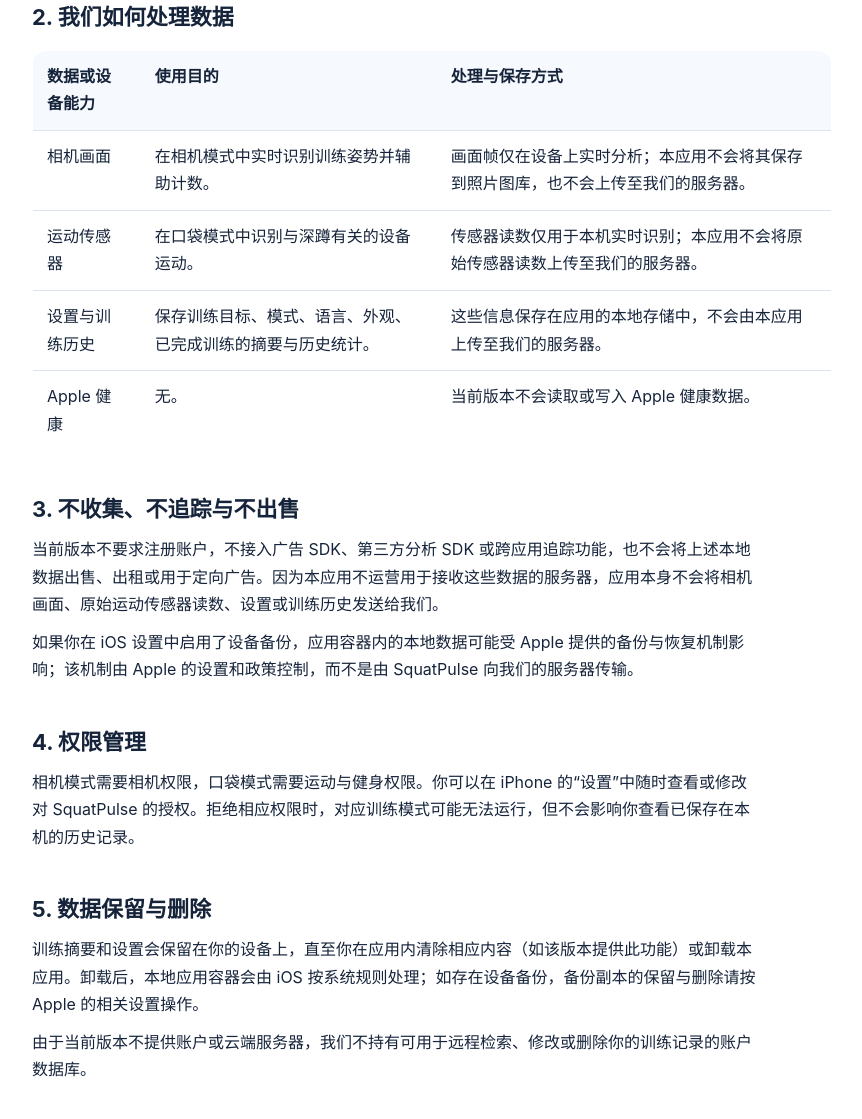
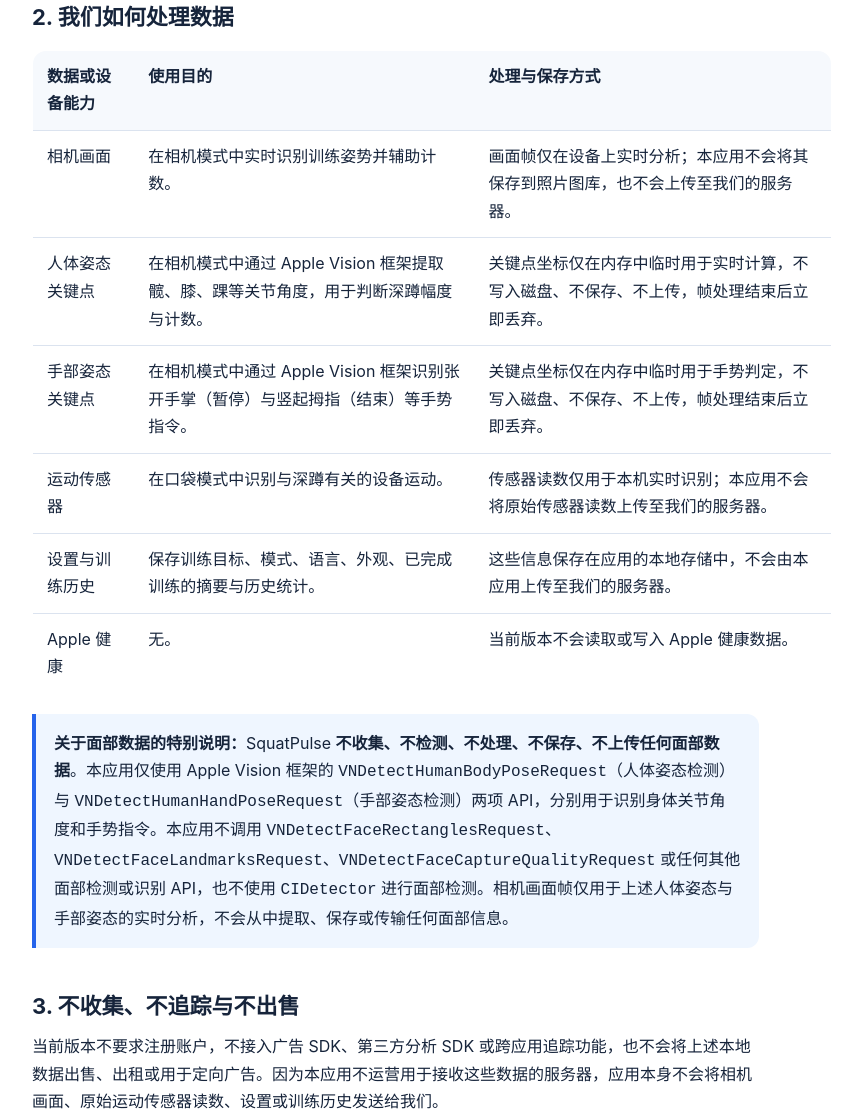
Before and after one commit to mg1988/SquatPulse-pages, a plain HTML site: page privacy.html in a window 1280 px wide. Shown: the part 493-1612 px from the top of the page, without its empty margins (208-1070 px from the left). Drawn offline with Linux system fonts and the light colour scheme.

Commit message:
docs: add face data clarification to privacy policy
Add explicit statement that SquatPulse does not collect, detect,
process, store, or upload any face data. Document that only
VNDetectHumanBodyPoseRequest and VNDetectHumanHandPoseRequest
are used, and no face detection APIs are called.

Required for App Store Review Guideline 2.1 compliance.

🤖 Generated with CodeArts Agent

```diff
--- a/privacy.html
+++ b/privacy.html
@@ -47,11 +47,14 @@
         <thead><tr><th>数据或设备能力</th><th>使用目的</th><th>处理与保存方式</th></tr></thead>
         <tbody>
           <tr><td>相机画面</td><td>在相机模式中实时识别训练姿势并辅助计数。</td><td>画面帧仅在设备上实时分析；本应用不会将其保存到照片图库，也不会上传至我们的服务器。</td></tr>
+          <tr><td>人体姿态关键点</td><td>在相机模式中通过 Apple Vision 框架提取髋、膝、踝等关节角度，用于判断深蹲幅度与计数。</td><td>关键点坐标仅在内存中临时用于实时计算，不写入磁盘、不保存、不上传，帧处理结束后立即丢弃。</td></tr>
+          <tr><td>手部姿态关键点</td><td>在相机模式中通过 Apple Vision 框架识别张开手掌（暂停）与竖起拇指（结束）等手势指令。</td><td>关键点坐标仅在内存中临时用于手势判定，不写入磁盘、不保存、不上传，帧处理结束后立即丢弃。</td></tr>
           <tr><td>运动传感器</td><td>在口袋模式中识别与深蹲有关的设备运动。</td><td>传感器读数仅用于本机实时识别；本应用不会将原始传感器读数上传至我们的服务器。</td></tr>
           <tr><td>设置与训练历史</td><td>保存训练目标、模式、语言、外观、已完成训练的摘要与历史统计。</td><td>这些信息保存在应用的本地存储中，不会由本应用上传至我们的服务器。</td></tr>
           <tr><td>Apple 健康</td><td>无。</td><td>当前版本不会读取或写入 Apple 健康数据。</td></tr>
         </tbody>
       </table>
+      <p class="notice"><strong>关于面部数据的特别说明：</strong>SquatPulse <strong>不收集、不检测、不处理、不保存、不上传任何面部数据</strong>。本应用仅使用 Apple Vision 框架的 <code>VNDetectHumanBodyPoseRequest</code>（人体姿态检测）与 <code>VNDetectHumanHandPoseRequest</code>（手部姿态检测）两项 API，分别用于识别身体关节角度和手势指令。本应用不调用 <code>VNDetectFaceRectanglesRequest</code>、<code>VNDetectFaceLandmarksRequest</code>、<code>VNDetectFaceCaptureQualityRequest</code> 或任何其他面部检测或识别 API，也不使用 <code>CIDetector</code> 进行面部检测。相机画面帧仅用于上述人体姿态与手部姿态的实时分析，不会从中提取、保存或传输任何面部信息。</p>
     </section>
 
     <section>
@@ -96,11 +99,14 @@
         <thead><tr><th>Data or device capability</th><th>Purpose</th><th>Processing and storage</th></tr></thead>
         <tbody>
           <tr><td>Camera frames</td><td>To analyze posture in real time and assist squat counting in Camera mode.</td><td>Frames are analyzed on your device in real time. The app does not save them to Photos or upload them to our server.</td></tr>
+          <tr><td>Body pose keypoints</td><td>In Camera mode, the Apple Vision framework extracts hip, knee, and ankle joint angles to determine squat depth and count reps.</td><td>Keypoint coordinates exist only in memory for real-time computation. They are never written to disk, saved, or uploaded, and are discarded immediately after each frame is processed.</td></tr>
+          <tr><td>Hand pose keypoints</td><td>In Camera mode, the Apple Vision framework recognizes gestures such as an open palm (pause) and a thumbs-up (finish).</td><td>Keypoint coordinates exist only in memory for real-time gesture recognition. They are never written to disk, saved, or uploaded, and are discarded immediately after each frame is processed.</td></tr>
           <tr><td>Motion sensors</td><td>To detect device movement associated with squats in Pocket mode.</td><td>Sensor readings are used only for on-device, real-time detection. The app does not upload raw sensor readings to our server.</td></tr>
           <tr><td>Settings and workout history</td><td>To retain preferences, workout targets, mode, language, appearance, completed-workout summaries, and local statistics.</td><td>This information is stored in the app’s local storage and is not uploaded to our server by the app.</td></tr>
           <tr><td>Apple Health</td><td>None.</td><td>The current version does not read from or write to Apple Health.</td></tr>
         </tbody>
       </table>
+      <p class="notice"><strong>Special note on face data:</strong> SquatPulse <strong>does not collect, detect, process, store, or upload any face data</strong>. The app uses only two Apple Vision APIs — <code>VNDetectHumanBodyPoseRequest</code> (body pose detection) and <code>VNDetectHumanHandPoseRequest</code> (hand pose detection) — for body joint angle estimation and gesture commands respectively. The app does not call <code>VNDetectFaceRectanglesRequest</code>, <code>VNDetectFaceLandmarksRequest</code>, <code>VNDetectFaceCaptureQualityRequest</code>, or any other face detection or recognition API, and does not use <code>CIDetector</code> for face detection. Camera frames are used solely for the body-pose and hand-pose analysis described above; no facial information is extracted, saved, or transmitted from them.</p>
 
       <h2>3. No account, advertising, or tracking</h2>
       <p>The current version does not require an account and does not include advertising SDKs, third-party analytics SDKs, or cross-app tracking. We do not sell, rent, or use the local information described above for targeted advertising. The app does not operate a server that receives your camera frames, raw motion readings, settings, or workout history.</p>
```
